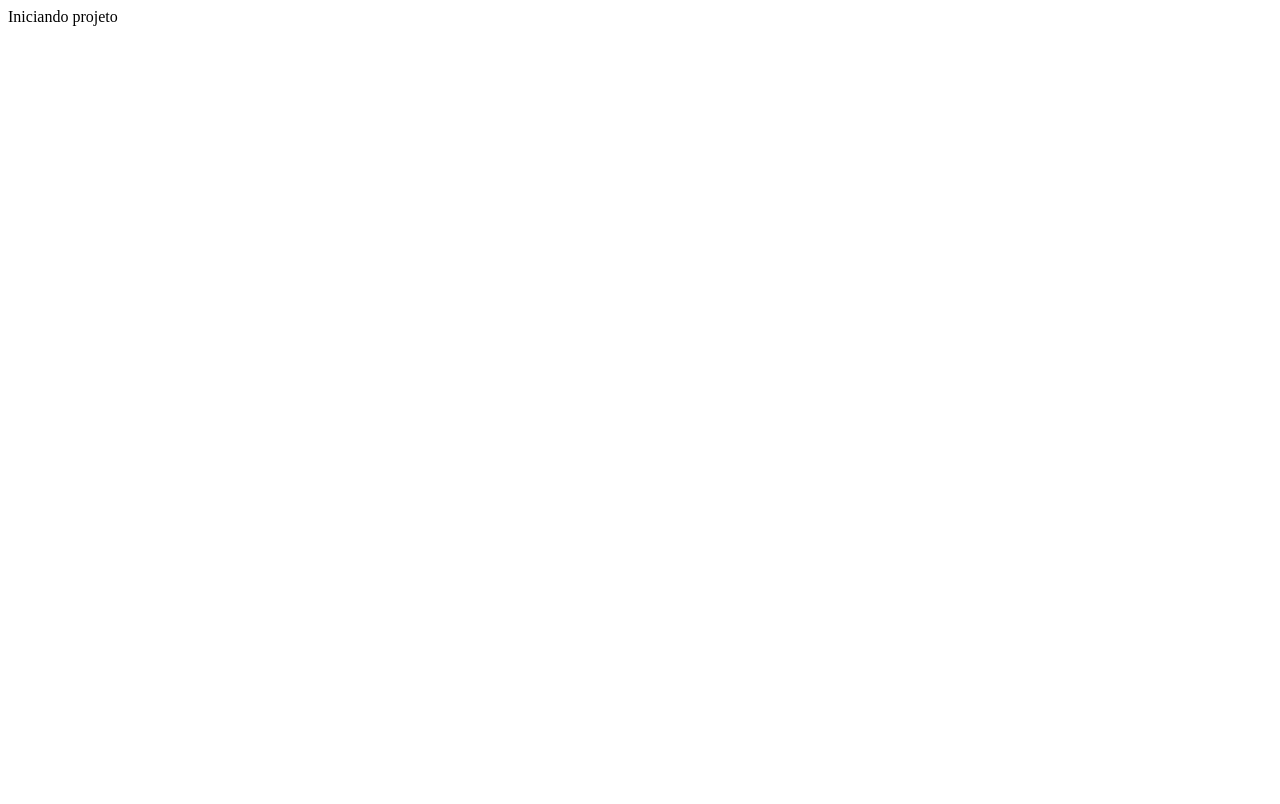
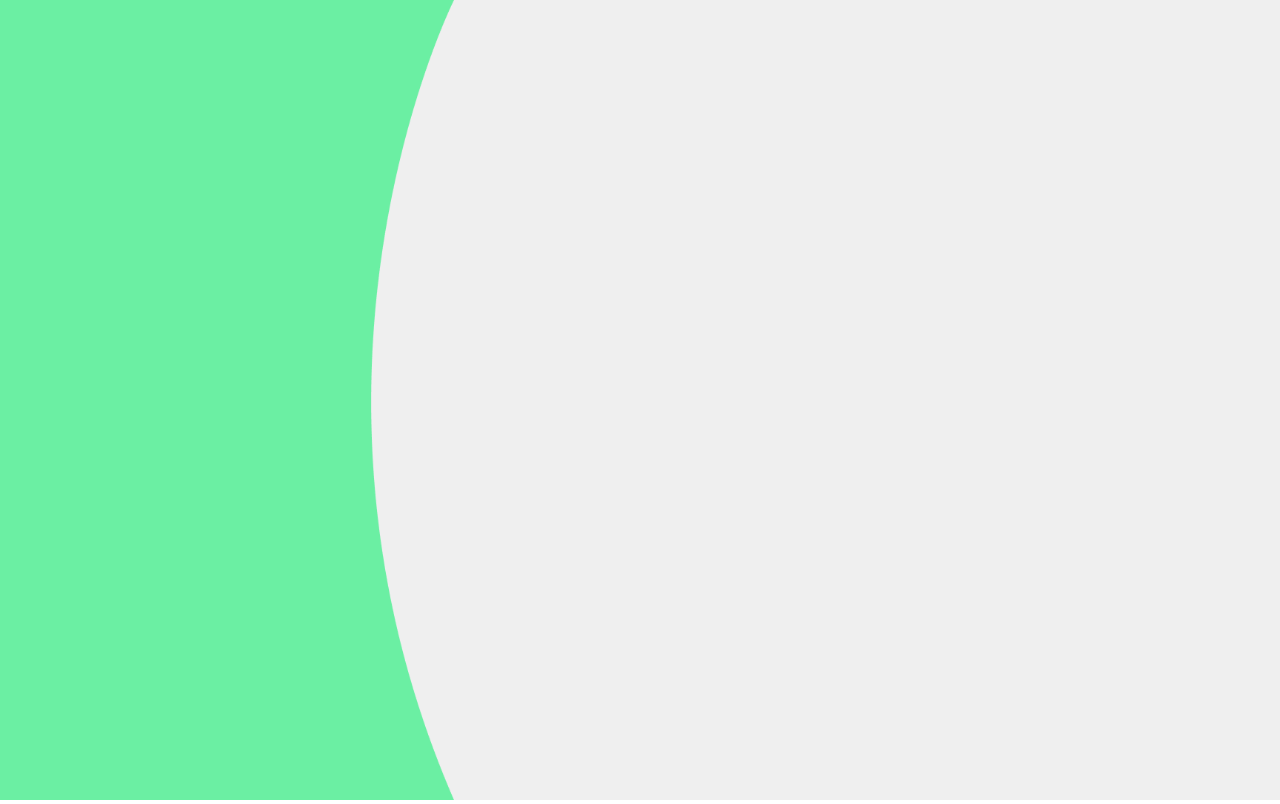
Before and after one commit to Gabriel200395/lotter-games, a React (Create React App) app: page / in a window 1280 px wide. Built offline with nearby package versions, Linux system fonts and the light colour scheme.

Commit message:
deixando layout dinamico

```diff
--- a/src/App.tsx
+++ b/src/App.tsx
@@ -1,10 +1,23 @@
+import sidebarWeb from "./assets/img/Sidebar.png";
+import sidebarMobile from "./assets/img/Header_Background.png";
+
 
 function App() {
   return (
-    <div className="App">
-      Iniciando projeto
+    <div className="lotter-page-container">
+      <div className="lotter-sidebar">
+        <img src={sidebarMobile} alt={sidebarMobile} className="img-mobile" />
+        <img src={sidebarWeb} alt={sidebarWeb} height={"100%"}  className="img-web" />
+      </div>
+      <div className="lotter-container-numbers-games"></div>
     </div>
   );
 }
 
 export default App;
+
+//[] Desenvolver Layout
+//[] Sidebar dinamico cores
+//[] Responsivo
+//[] Teste unitarios
+//[] Refatora Codigo
--- a/src/index.css
+++ b/src/index.css
@@ -1,13 +1,42 @@
-body {
+* {
+  padding: 0;
   margin: 0;
-  font-family: -apple-system, BlinkMacSystemFont, 'Segoe UI', 'Roboto', 'Oxygen',
-    'Ubuntu', 'Cantarell', 'Fira Sans', 'Droid Sans', 'Helvetica Neue',
-    sans-serif;
-  -webkit-font-smoothing: antialiased;
-  -moz-osx-font-smoothing: grayscale;
+  box-sizing: border-box;
 }
 
-code {
-  font-family: source-code-pro, Menlo, Monaco, Consolas, 'Courier New',
-    monospace;
+.lotter-page-container {
+  display: flex;
+  width: 100%;
+  height: 100vh;
 }
+
+.lotter-page-container .lotter-sidebar {
+  height: 100vh;
+  background-color: #efefef;
+}
+
+.lotter-page-container .lotter-container-numbers-games {
+  background-color: #efefef;
+  width: 100%;
+}
+
+@media (max-width: 768px) {
+  .lotter-page-container {
+    flex-direction: column;
+  }
+
+  .lotter-page-container .img-web {
+    display: none;
+  }
+
+  .lotter-page-container .img-mobile {
+    height: 400px;
+    width: 100%;
+  }
+}
+
+@media (min-width: 769px) {
+  .lotter-page-container .img-mobile {
+    display: none;
+  }
+}
--- a/src/index.tsx
+++ b/src/index.tsx
@@ -1,6 +1,7 @@
 import React from 'react';
 import ReactDOM from 'react-dom/client';
 import App from './App';
+import "./index.css"
 import reportWebVitals from './reportWebVitals';
 
 const root = ReactDOM.createRoot(
```
Also changed, not shown: src/assets/img/Header_Background.png (added), src/assets/img/Sidebar.png (added).
